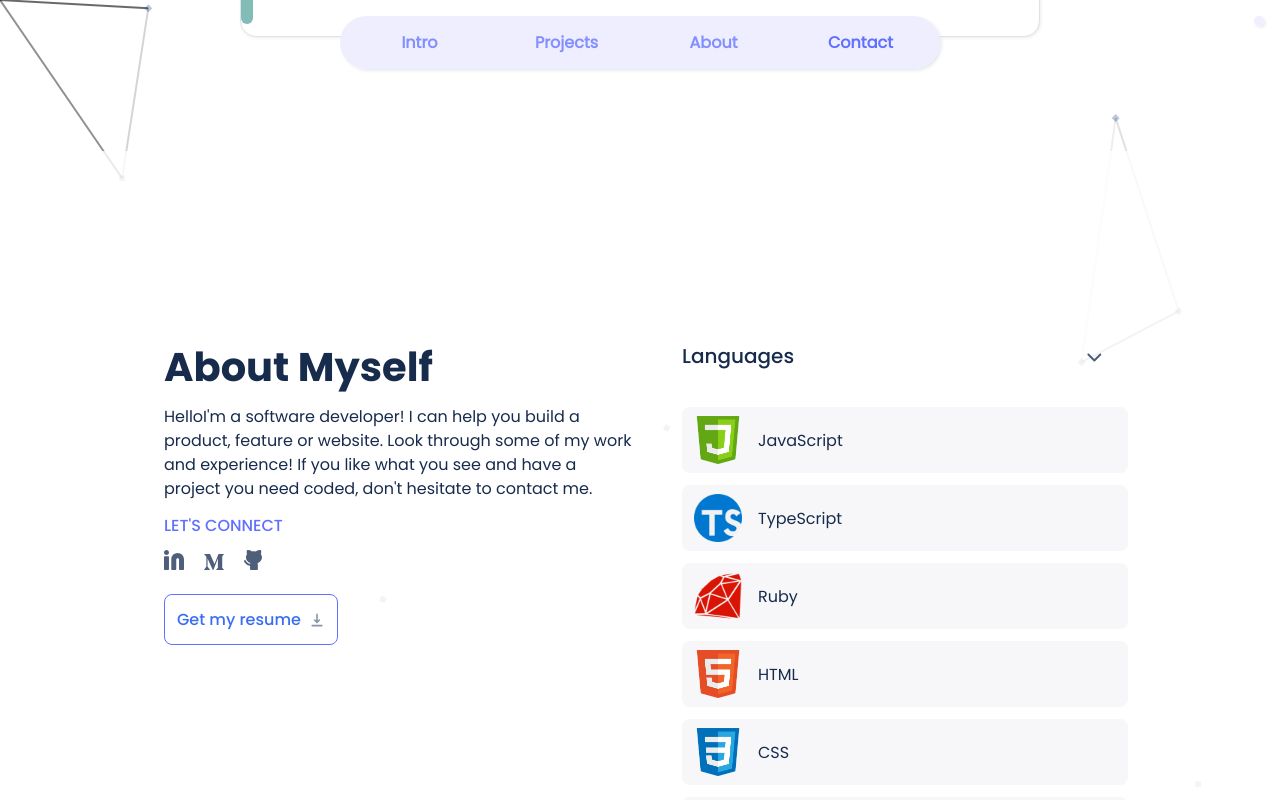
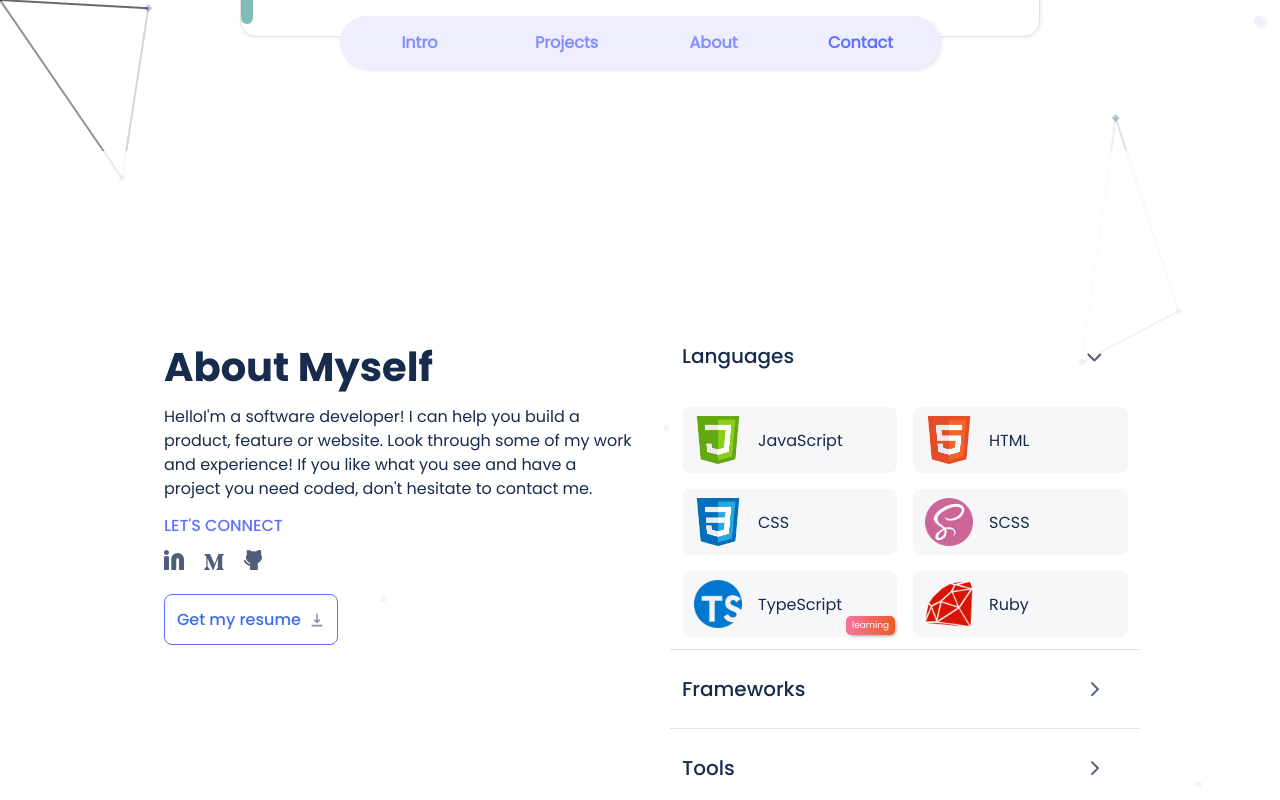
Before and after one commit to mohametalmeari/mohametalmeari.github.io, a React (Create React App) app: page / in a window 1280 px wide. Both pictures are taken after a click on the button "Languages". Shown: the part 7217-8017 px from the top of the page. Built offline with nearby package versions, Linux system fonts and the light colour scheme.

Commit message:
Add tag to skill cards

```diff
--- a/src/assets/App.css
+++ b/src/assets/App.css
@@ -175,6 +175,35 @@
   font-family: Poppins-SemiBold, Roboto, sans-serif;
   font-size: 13px;
   color: #7a869a;
+}
+
+.tag {
+  position: absolute;
+  right: 2px;
+  bottom: 2px;
+  background-image: linear-gradient(to right, #fa7199, #e85a19, #fa7199, #e85a19);
+  box-shadow: 2px 2px 4px -2px gray;
+  padding: 3px 6px;
+  font-size: 9px;
+  color: #fff;
+  text-align: center;
+  border-radius: 5px;
+  background-size: 300% 100%;
+  animation: gradientAnimation 1.5s ease-in-out infinite;
+}
+
+*:has(.tag) {
+  position: relative;
+}
+
+@keyframes gradientAnimation {
+  0% {
+    background-position: 0% 0;
+  }
+
+  100% {
+    background-position: 100% 0;
+  }
 }
 
 @font-face {
@@ -661,6 +690,16 @@
     overflow: hidden;
   }
 
+  .skill-cards {
+    flex-direction: row;
+    flex-wrap: wrap;
+    gap: 1rem;
+  }
+
+  .skill-card {
+    flex: 1;
+  }
+
   /* old style */
   .navbar {
     min-height: 72px;
--- a/src/components/About.js
+++ b/src/components/About.js
@@ -78,6 +78,7 @@
                 <li className="skill-card" key={skill.name}>
                   <img src={skill.icon} alt="icon" />
                   <span>{skill.name}</span>
+                  {skill.tag && <span className="tag">{skill.tag}</span>}
                 </li>
               ))}
             </ul>
--- a/src/redux/data.js
+++ b/src/redux/data.js
@@ -45,14 +45,6 @@
         icon: jsIcon,
       },
       {
-        name: 'TypeScript',
-        icon: tsIcon,
-      },
-      {
-        name: 'Ruby',
-        icon: rubyIcon,
-      },
-      {
         name: 'HTML',
         icon: htmlIcon,
       },
@@ -63,6 +55,15 @@
       {
         name: 'SCSS',
         icon: scssIcon,
+      },
+      {
+        name: 'TypeScript',
+        icon: tsIcon,
+        tag: 'learning',
+      },
+      {
+        name: 'Ruby',
+        icon: rubyIcon,
       },
     ],
   },
@@ -80,6 +81,7 @@
       {
         name: 'Next.js',
         icon: nextIcon,
+        tag: 'learning',
       },
       {
         name: 'Ruby on Rails',
@@ -103,16 +105,16 @@
         icon: gitIcon,
       },
       {
-        name: 'PostgreSQL',
-        icon: pgIcon,
-      },
-      {
         name: 'Jest',
         icon: jestIcon,
       },
       {
         name: 'RSpec',
         icon: rspecIcon,
+      },
+      {
+        name: 'PostgreSQL',
+        icon: pgIcon,
       },
     ],
   },
```
